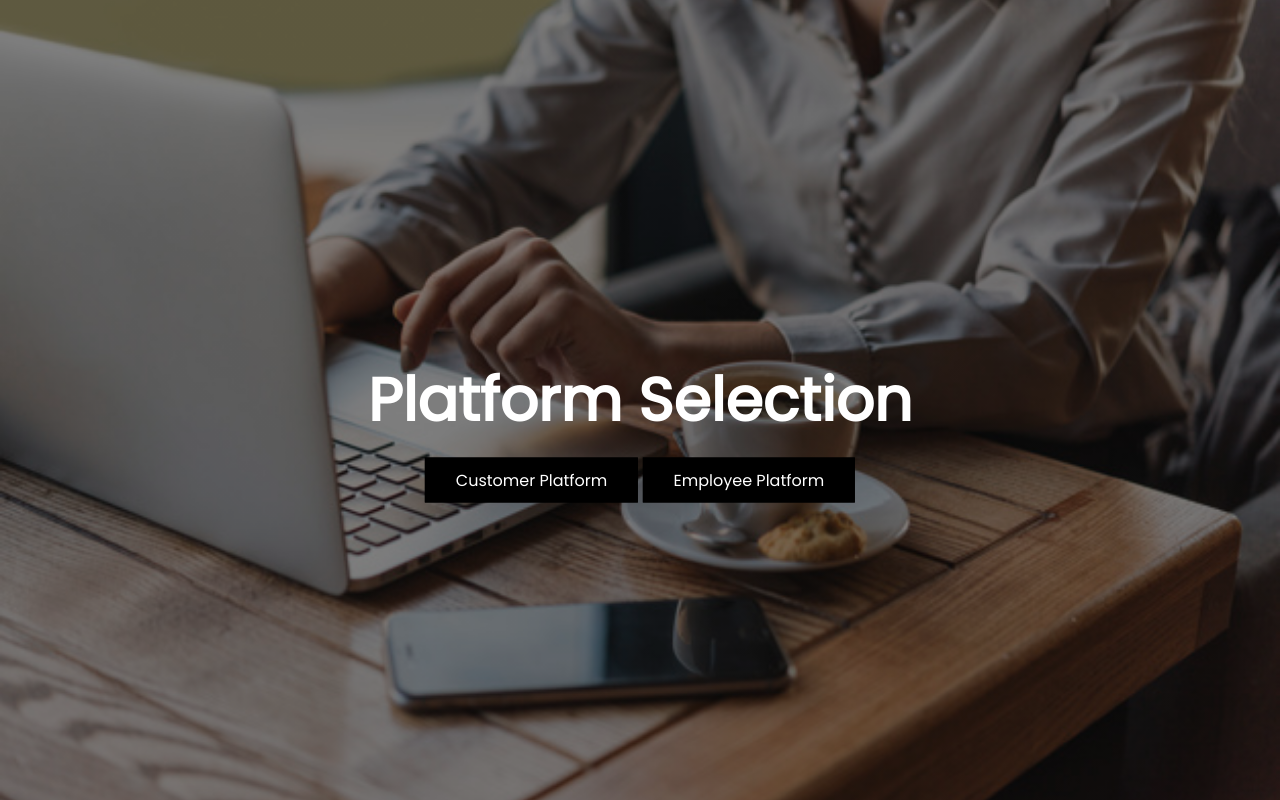
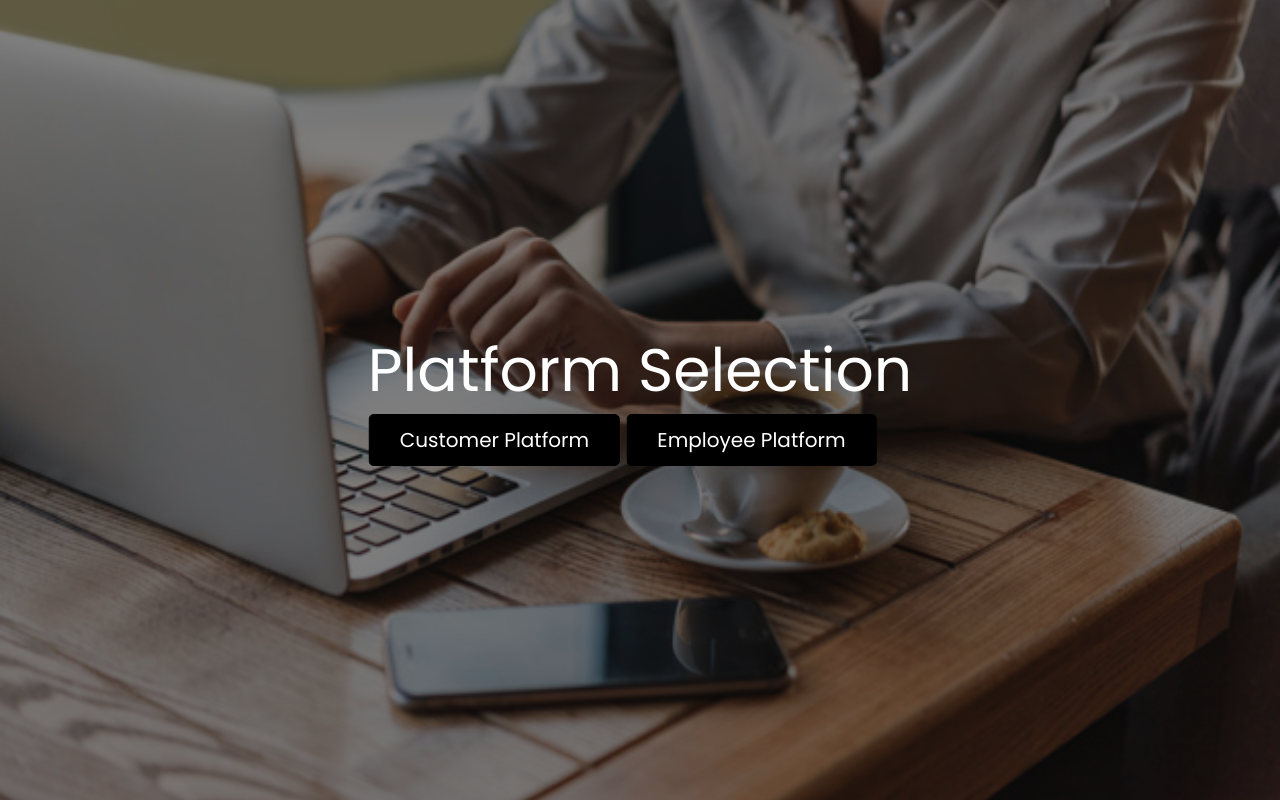
Before and after one commit to Parasite-231/HandyMan, a PHP site: the page made by FRONT-END SECTION/HTML SCRIPTS/User_panel/chooseusertype2.php in a window 1280 px wide. Run offline with PHP 8.4, Linux system fonts and the light colour scheme.

Commit message:
User/ChooseUserType 2.0

```diff
--- a/FRONT-END SECTION/CSS SCRIPTS/user_panel/chooseUserTypeDesign.css
+++ b/FRONT-END SECTION/CSS SCRIPTS/user_panel/chooseUserTypeDesign.css
@@ -64,23 +64,28 @@ ul li.active-mode a {
     font-size: 60px;
 }
 
-.button {
+ .button {
     position: absolute;
     top: 60%;
-    left: 50%;
-    transform: translate(-50%, -50%);
+    left: 60%;
+    /* transform: translate(-50%, -50%); */
+    display: inline-block;
 }
+
 
 .btn {
     border: 1px solid black;
     padding: 10px 30px;
-    transition: 0.5s;
+    transition: 1.2s;
     text-decoration: none;
-    /*background-color: rgba(255, 255, 255, 0.726);
-    color: rgb(0, 0, 0);*/
+    display: inline-block;
+    background-color: rgba(255, 255, 255, 0.726);
+    color: rgb(0, 0, 0);
     background-color: black;
     color: white;
+
 }
+
 
 .btn:hover {
     /*background-color: rgba(128, 128, 128, 0.911);
@@ -88,3 +93,33 @@ ul li.active-mode a {
     background-color: white;
     color: black;
 }
+
+/* .container{
+    position: absolute;
+    display: inline-block;
+    margin: 23%
+} */
+
+@media only screen and (max-width: 1000px) {
+    .platform-selection {
+      /* background-color: lightblue; */
+      resize: none;
+      text-align: center;
+    }
+  }
+
+  a {
+    text-decoration: none;
+    /* color: white; */
+    /* padding: 5px 20px; */
+    /* border: 1px solid transparent; */
+    /* transition: 0.5s; */
+    color: white;
+    background: transparent;
+    border: 1px solid transparent;
+}
+
+ a:hover {
+    background-color: white;
+    color: black;
+}
--- a/FRONT-END SECTION/HTML SCRIPTS/User_panel/chooseusertype2.php
+++ b/FRONT-END SECTION/HTML SCRIPTS/User_panel/chooseusertype2.php
@@ -6,7 +6,6 @@ if (isset($_SESSION['uID'])) {
 
 
 ?>
-
 
 <!DOCTYPE html>
 <html lang="en">
@@ -17,6 +16,7 @@ if (isset($_SESSION['uID'])) {
     <meta name="viewport" content="width=device-width, initial-scale=1.0">
     <link rel="shortcut icon" type="image/x-icon" href="../../ICONS/worker.png">
     <link rel="stylesheet" href="https://stackpath.bootstrapcdn.com/font-awesome/4.7.0/css/font-awesome.min.css">
+    <link href="https://cdn.jsdelivr.net/npm/bootstrap@5.1.3/dist/css/bootstrap.min.css" rel="stylesheet" integrity="sha384-1BmE4kWBq78iYhFldvKuhfTAU6auU8tT94WrHftjDbrCEXSU1oBoqyl2QvZ6jIW3" crossorigin="anonymous">
     <link rel="stylesheet" href="../../CSS SCRIPTS/user_panel/chooseUserTypeDesign.css">
     <title>Choose Platform</title>
 </head>
@@ -27,22 +27,27 @@ if (isset($_SESSION['uID'])) {
             <div class="company-logo">
                 <!--<img src="hANDYman.png">-->
             </div>
-            <!--<ul>
-                    <li class="active-mode" ><a href="#">Home</a> </li>
-                    <li><a href="#">Abou us</a> </li>
-                    <li><a href="#">Contact us</a> </li>
-                    <li><a href="#">Help</a> </li>
 
-                    </ul>-->
         </div>
+        <!--Changed 2.0-->
         <div class="platform-selection">
             <h2>Platform Selection</h2>
+            <a href="userSignup.php"><button type="button" class="btn btn-dark btn-lg">Customer Platform</button></a>
+            <a href="../Employee_panel/employee registration.php"><button type="button" class="btn btn-dark btn-lg">Employee Platform</button></a>
         </div>
+        <!--Changed 2.0-->
+
+
+
+        <!-- <button type="button" class="btn btn-dark btn-lg">Customer Platform</button>
+        <button type="button" class="btn btn-dark btn-lg">Employee Platform</button> -->
+
         <!--platform choosing option-->
-        <div class="button">
-            <a href="userLogin.php" class="btn">Customer Platform</a>
-            <a href="../Employee_panel/employee login.php" class="btn">Employee Platform</a>
-        </div>
+        <!-- <div class="button">
+            <a href="userSignup.php" class="btn">Customer Platform</a>
+            <a href="../Employee_panel/employee registration.php" class="btn">Employee Platform</a>
+        </div> -->
+
     </header>
 </body>
 
```
Also changed, not shown: FRONT-END SECTION/HTML SCRIPTS/User_panel/chooseUserType.php (+14 -9 lines).
